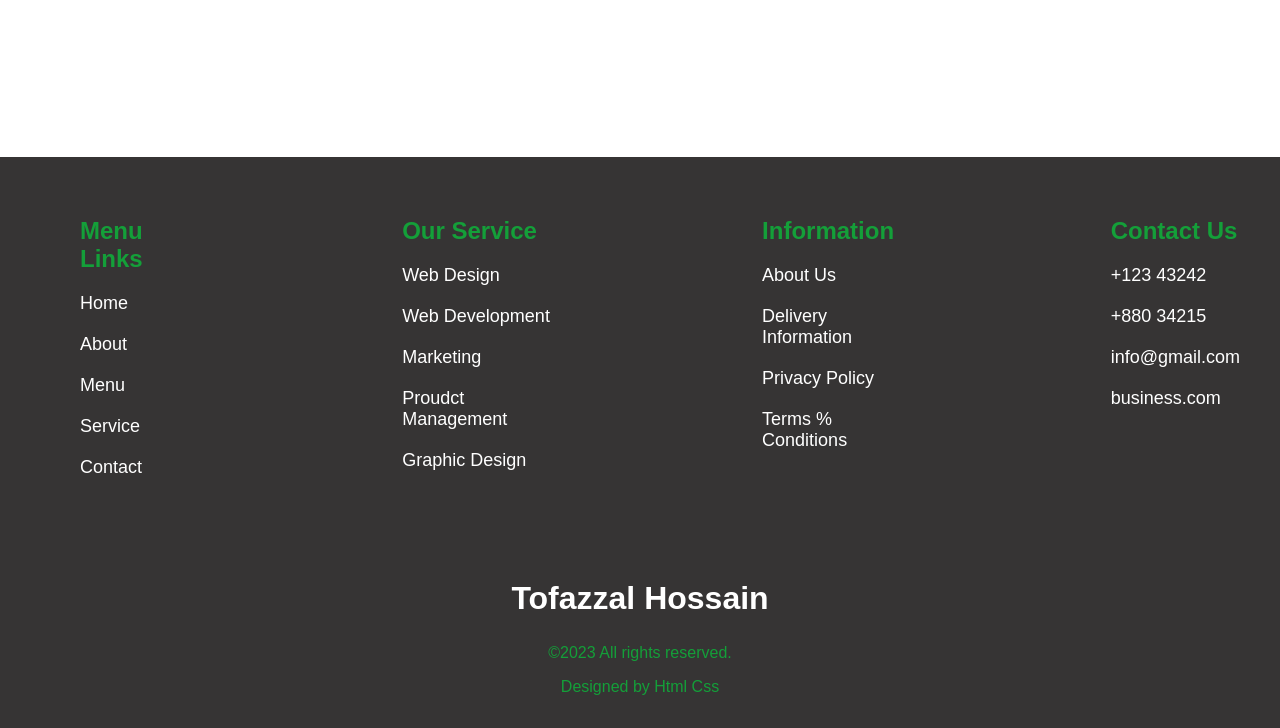
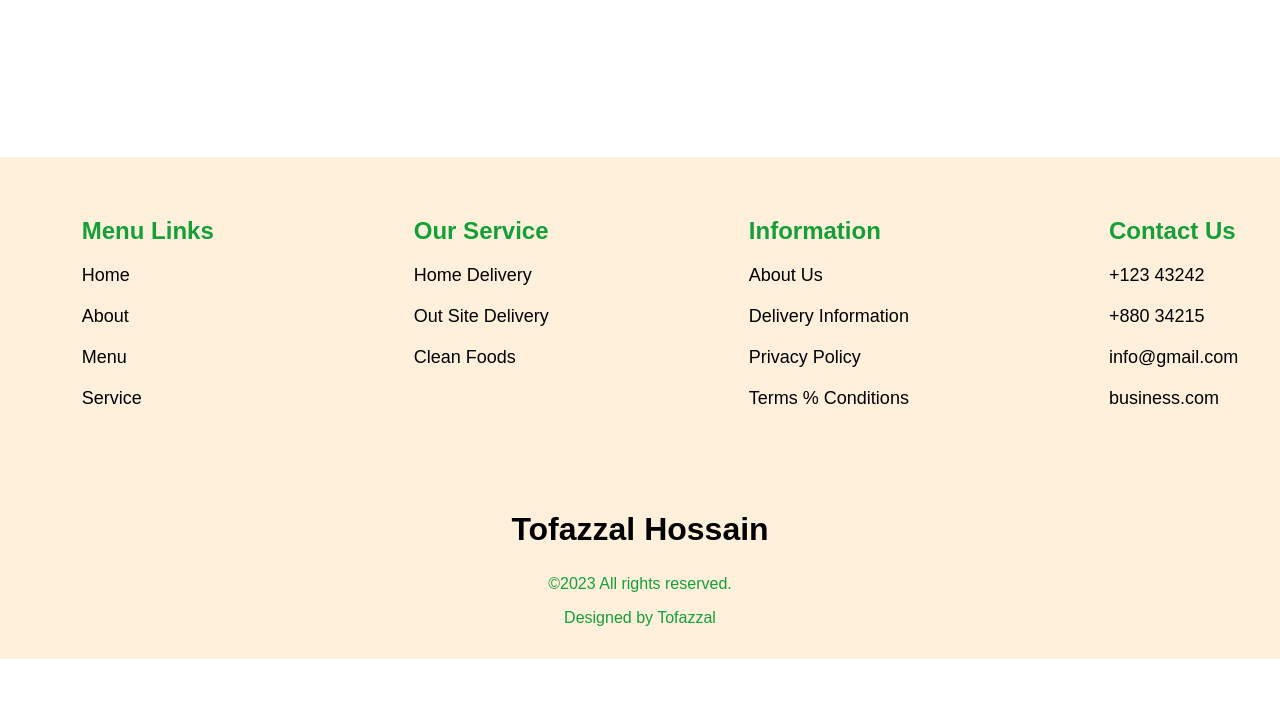
Before and after one commit to Tofazzal26/my-restaurant-website, a plain HTML site: page index.html in a window 1280 px wide. Shown: the part 2225-2953 px from the top of the page. After the commit the page ends 2884 px from the top, so only its background shows below. Drawn offline with Linux system fonts and the light colour scheme.

Commit message:
finish change

```diff
--- a/index.html
+++ b/index.html
@@ -123,18 +123,15 @@
             <li><a href="#">About</a></li>
             <li><a href="#">Menu</a></li>
             <li><a href="#">Service</a></li>
-            <li><a href="#">Contact</a></li>
           </ul>
         </div>
 
         <div class="main_nav">
           <h2>Our Service</h2>
           <ul>
-            <li><a href="#">Web Design</a></li>
-            <li><a href="#">Web Development</a></li>
-            <li><a href="#">Marketing</a></li>
-            <li><a href="#">Proudct Management</a></li>
-            <li><a href="#">Graphic Design</a></li>
+            <li><a href="#">Home Delivery</a></li>
+            <li><a href="#">Out Site Delivery</a></li>
+            <li><a href="#">Clean Foods</a></li>
           </ul>
         </div>
 
@@ -162,7 +159,7 @@
 	  <div class="about-me">
 		<h2>Tofazzal Hossain</h2>
 		<p>©2023 All rights reserved.</p>
-		<p>Designed by Html Css</p>
+		<p>Designed by Tofazzal</p>
 	  </div>
 
     </section>
--- a/style.css
+++ b/style.css
@@ -197,7 +197,7 @@ body {
 
 .footer {
   width: 100%;
-  background-color: #363434;
+  background-color: #fff0db;
 }
 
 .main_navbar {
@@ -224,7 +224,7 @@ body {
 }
 .main_nav ul li a {
   text-decoration: none;
-  color: white;
+  color: black;
 }
 .main_nav ul li a:hover {
   color: #149f39;
@@ -238,7 +238,7 @@ body {
   padding: 1rem;
 }
 .about-me h2 {
-  color: white;
+  color: black;
   font-size: 2rem;
 }
 .about-me p {
```
